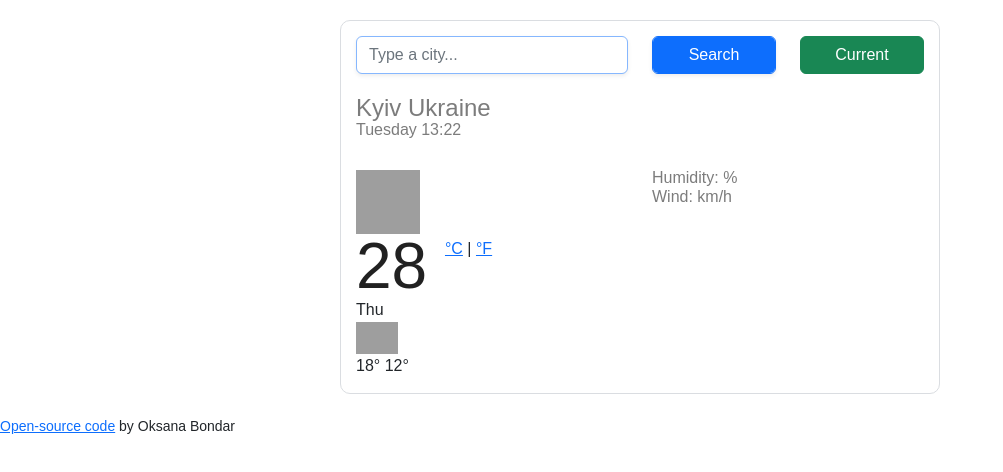
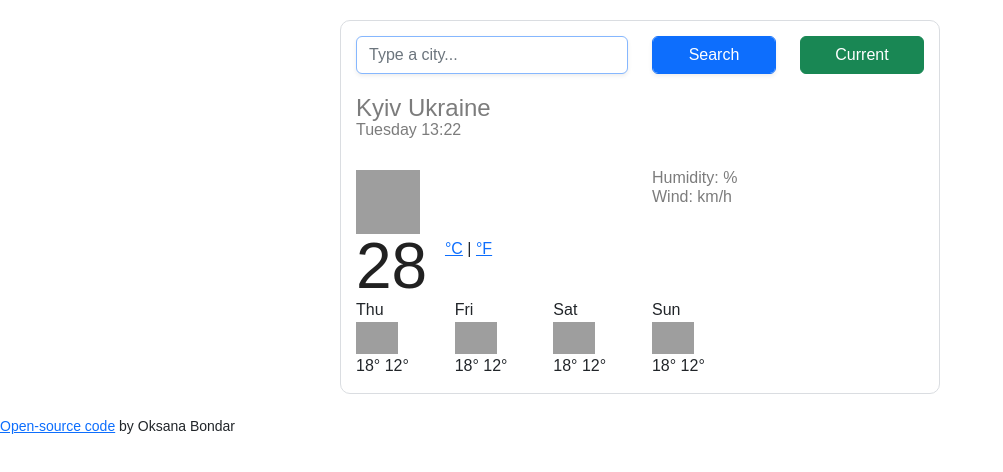
Before and after one commit to BondarOksana/weather-app-hww6, a plain HTML site: page index.html in a window 1280 px wide. Shown: the whole page, without its empty margins (0-1003 px from the left). Drawn offline with nearby package versions, Linux system fonts and the light colour scheme; no server answers; grey boxes are pictures that could not be loaded.

Commit message:
Add function showForecast

```diff
--- a/index.html
+++ b/index.html
@@ -60,6 +60,7 @@
                 src="https://cdn-icons-png.flaticon.com/512/869/869869.png"
                 alt="sunny icon"
                 class="weather-icon float-left"
+                id="icon"
               />
             </div>
             <div class="float-left">
@@ -77,21 +78,8 @@
             </ul>
           </div>
         </div>
-        <div class="weather-forecast">
-            <div class="row">
-                <div class="col-2">
-                    <div class="weather-forecast-date">Thu</div>
-                    <img
-                      src="http://openweathermap.org/img/wn/50d@2x.png"
-                      alt=""
-                      width="42"
-                    />
-                    <div class="weather-forecast-temperatures">
-                      <span class="weather-forecast-temperature-max"> 18° </span>
-                      <span class="weather-forecast-temperature-min"> 12° </span>
-                    </div>
-                </div>
-            </div>
+        <div class="weather-forecast" id="weather-forecast">
+
         </div>
       </div>
       <small>
--- a/index.js
+++ b/index.js
@@ -23,18 +23,48 @@ function formatDate(date) {
     return `${day} ${hours}:${minutes}`;
   }
 
+  function showForecast(){
+    let forecastElement = document.querySelector("#weather-forecast");
+
+    let forecastHTML = `<div class="row">`;
+    let days = ["Thu", "Fri", "Sat", "Sun"];
+    days.forEach(function (day){
+    forecastHTML =
+    forecastHTML +  `
+
+    <div class="col-2">
+        <div class="weather-forecast-date" id="weather-forecast-date">${day}</div>
+        <img
+          src="http://openweathermap.org/img/wn/50d@2x.png"
+          alt=""
+          width="42"
+        />
+        <div class="weather-forecast-temperatures">
+          <span class="weather-forecast-temperature-max"> 18° </span>
+          <span class="weather-forecast-temperature-min"> 12° </span>
+        </div>
+    </div>
+`;
+  });
+  forecastHTML = forecastHTML + `</div>`;
+  forecastElement.innerHTML = forecastHTML;
+}
+
   function showWeather(response) {
     document.querySelector("#city").innerHTML = response.data.name;
     document.querySelector("#temperature").innerHTML = Math.round(
-      response.data.main.temp
-    );
-
+    response.data.main.temp);
     document.querySelector("#humidity").innerHTML = response.data.main.humidity;
     document.querySelector("#wind").innerHTML = Math.round(
-      response.data.wind.speed
-    );
+    response.data.wind.speed);
     document.querySelector("#description").innerHTML =
-      response.data.weather[0].main;
+    response.data.weather[0].main;
+    document.querySelector("#icon").setAttribute(
+        "src",
+    `http://openweathermap.org/img/wn/${response.data.weather[0].icon}@2x.png`
+  );
+  iconElement.setAttribute("alt", response.data.weather[0].description);
+
   }
 
   function searchCity(city) {
@@ -72,5 +102,7 @@ function formatDate(date) {
 
   let currentLocationButton = document.querySelector("#current-location-button");
   currentLocationButton.addEventListener("click", getCurrentLocation);
+  let iconElement = document.querySelector ("#icon");
 
   searchCity("Kyiv");
+  showForecast();
```
